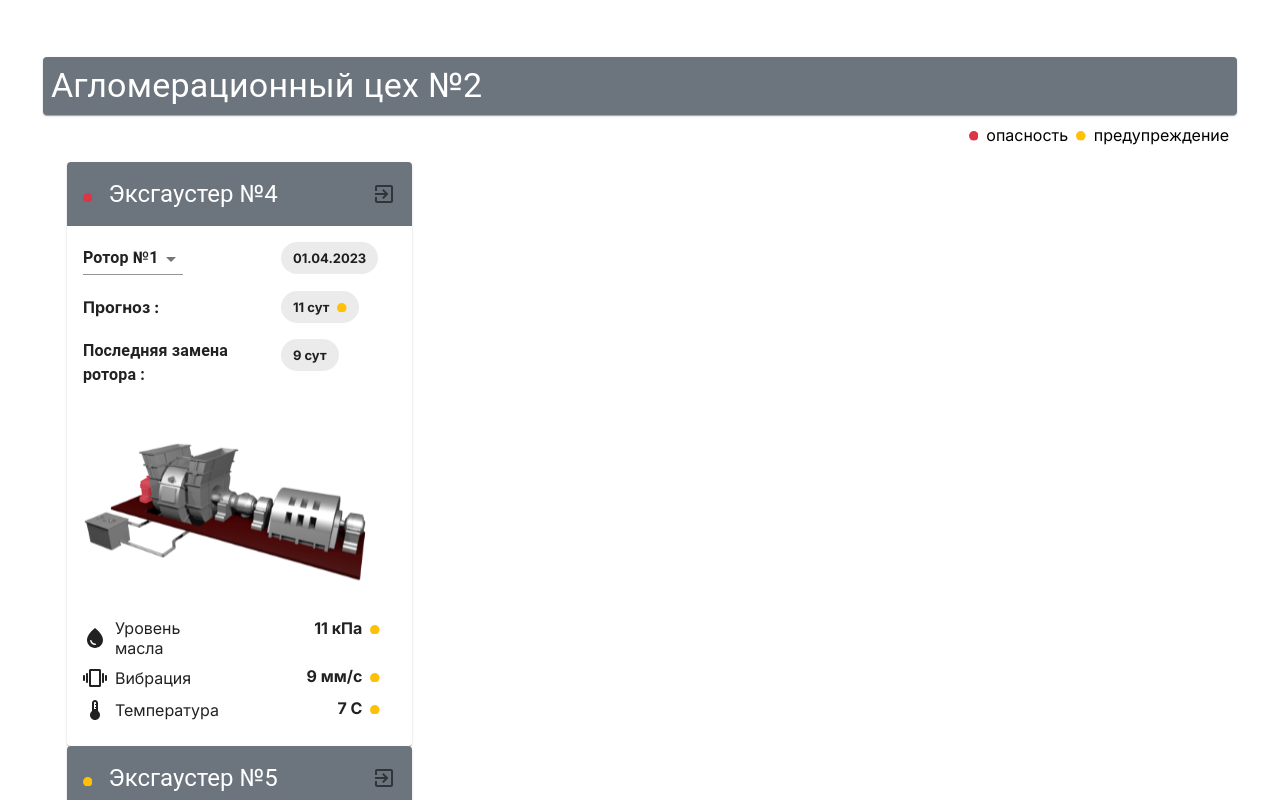
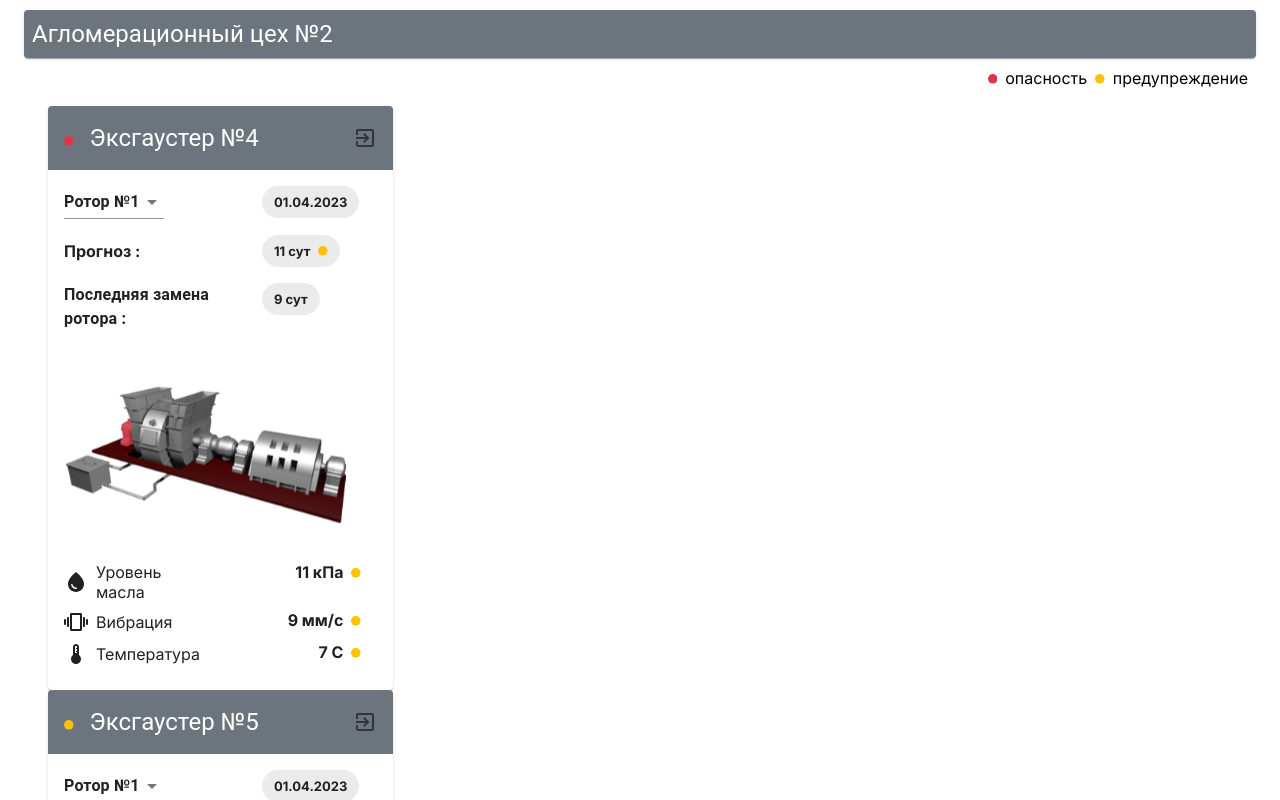
Before and after one commit to Anton7p/region23, a Next.js app: page / in a window 1280 px wide. Shown: the top 800 px of the page. Built offline with nearby package versions, Linux system fonts and the light colour scheme.

Commit message:
fix build error

```diff
--- a/src/components/common/primitives/CustomCard/CustomCard.tsx
+++ b/src/components/common/primitives/CustomCard/CustomCard.tsx
@@ -65,7 +65,7 @@ export const CustomCard = ({
     };
 
     return (
-        <Card sx={{width: 345}}>
+        <Card sx={{maxWidth: 345}}>
             <CardHeader
                 sx={{background: "var(--bs-secondary)"}}
                 action={
--- a/src/components/common/primitives/Service/Service.tsx
+++ b/src/components/common/primitives/Service/Service.tsx
@@ -14,14 +14,15 @@ const Item = styled(Paper)(({theme}) => ({
     backgroundColor: "var(--bs-secondary)",
     color: "var(--bs-white)",
     padding: theme.spacing(1),
-    marginBottom: 10
+    marginBottom: 10,
+    marginTop: 10
 }));
 
 export const Service = () => {
     return (
 
         <Container maxWidth="xl">
-            <Item><Typography variant="h4">Агломерационный цех №2</Typography></Item>
+            <Item><Typography variant="h5">Агломерационный цех №2</Typography></Item>
 
             <Grid container xs={12} spacing={1} display="flex" alignItems="center" top={1}
                   justifyContent="flex-end">
--- a/src/components/page-content/Main/Main.tsx
+++ b/src/components/page-content/Main/Main.tsx
@@ -1,14 +1,9 @@
 'use client'
 
-import css from "./Main.module.scss";
 import React from "react";
 import {Service} from "@/components/common/primitives/Service";
 
 
 export const Main = () => {
-    return (
-        <div className={css.main}>
-            <Service/>
-        </div>
-    );
+    return <Service/>
 };
```
